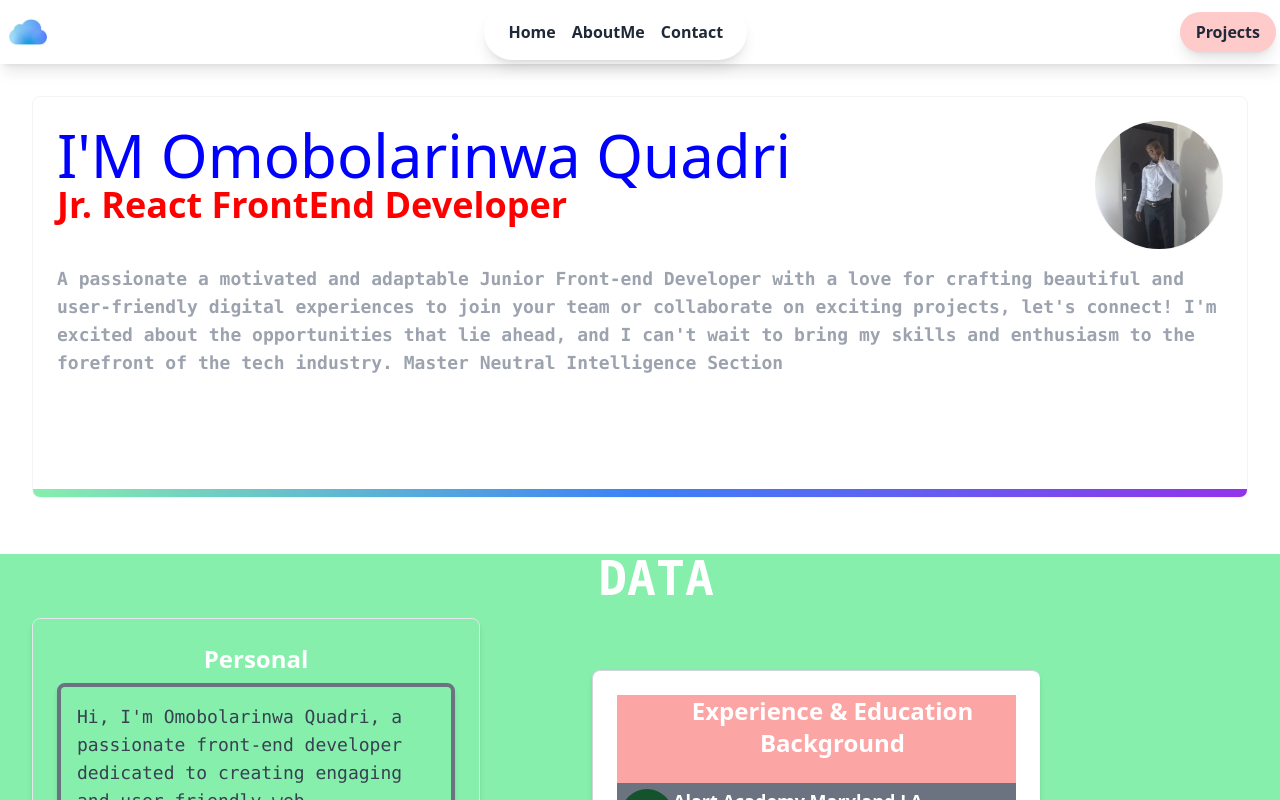
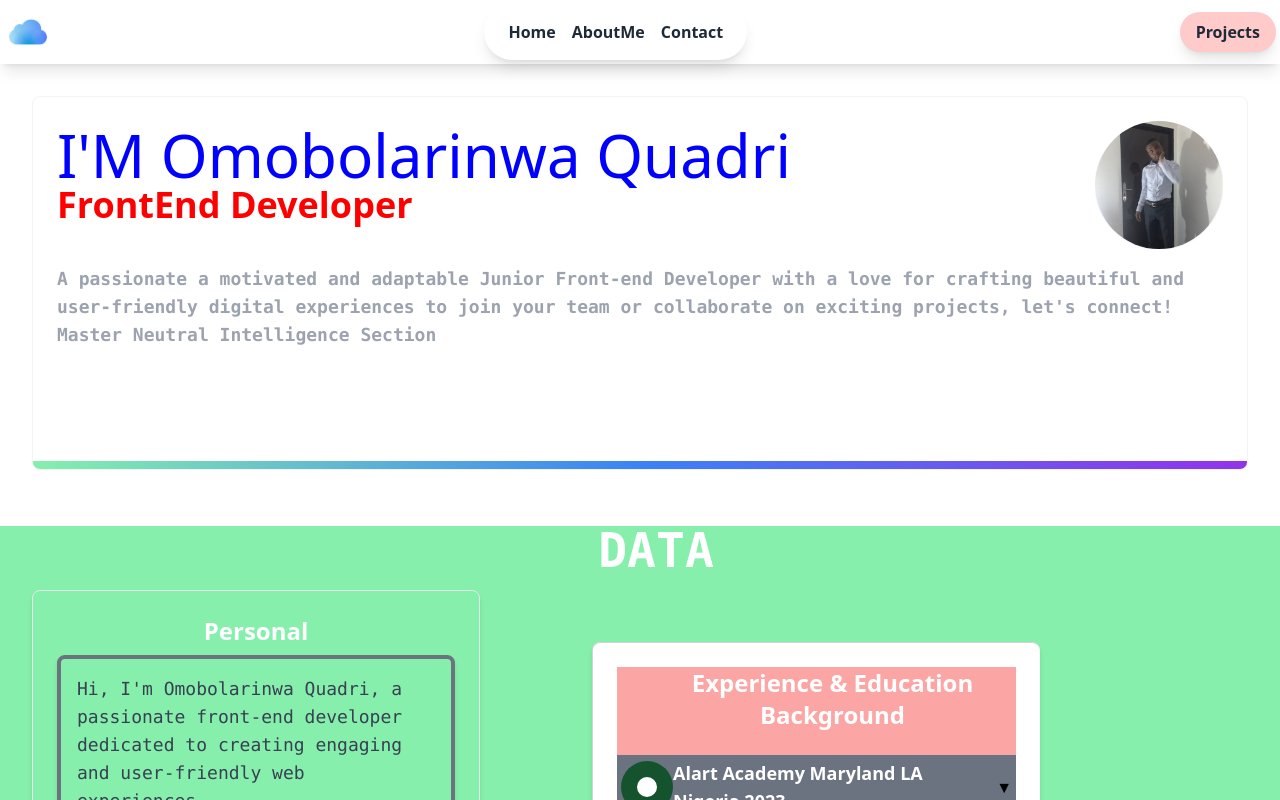
Before and after one commit to quadribola91/Portfolio0, a React (Create React App) app: page /Home in a window 1280 px wide. Shown: the top 800 px of the page. Built offline with nearby package versions, Linux system fonts and the light colour scheme.

Commit message:
Update blog.js

```diff
--- a/src/blog.js
+++ b/src/blog.js
@@ -1,12 +1,10 @@
 export const blogs = {
   date: "3rd December 2023",
-  title: "Jr. React FrontEnd Developer",
+  title: "FrontEnd Developer",
   body: "You can know it",
   name: "I'M Omobolarinwa Quadri",
   content: `A passionate a motivated and adaptable Junior Front-end Developer with a love for crafting beautiful
    and user-friendly digital experiences to join your team or collaborate on exciting projects, let's connect!
-    I'm excited about the opportunities that lie ahead, and I can't wait to bring my skills and enthusiasm to
-    the forefront of the tech industry.
              Master Neutral Intelligence Section`,
   prop: "About Me",
   project: "Let's build the future together! 🚀",
```
